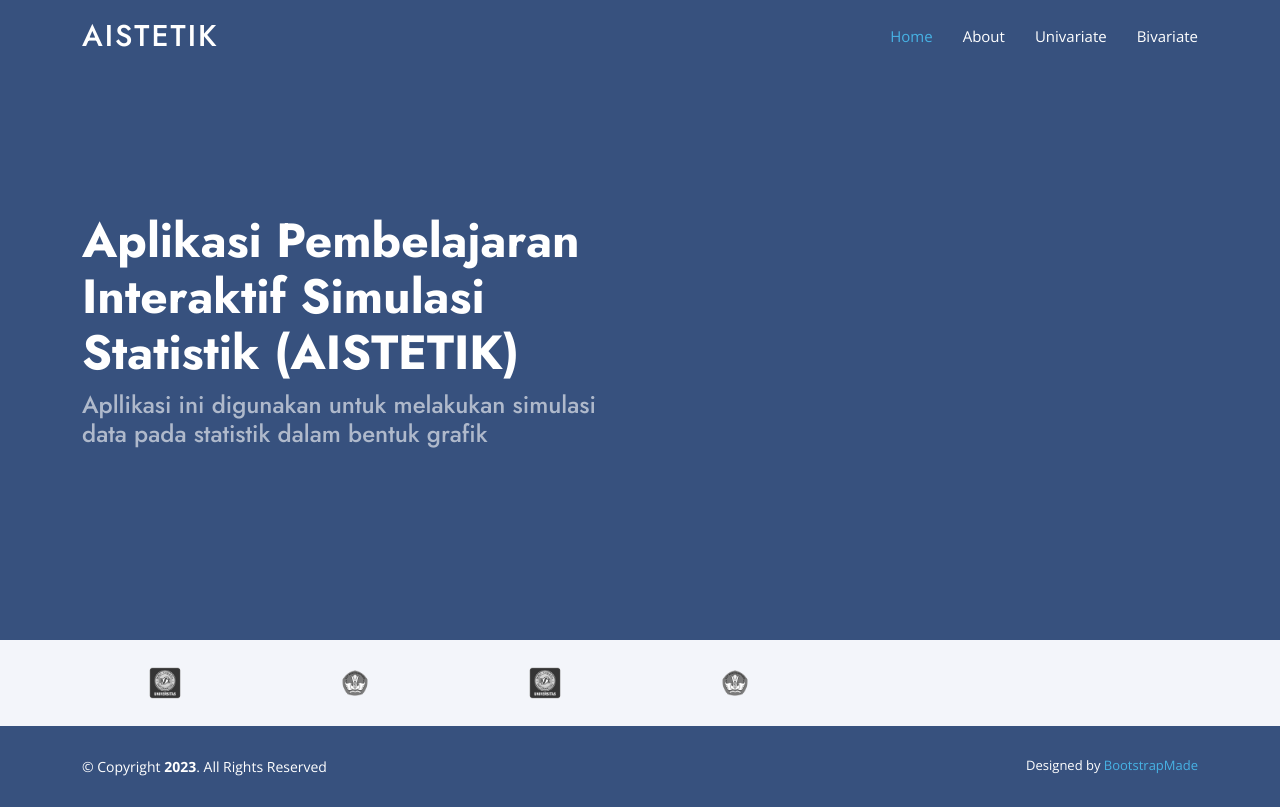
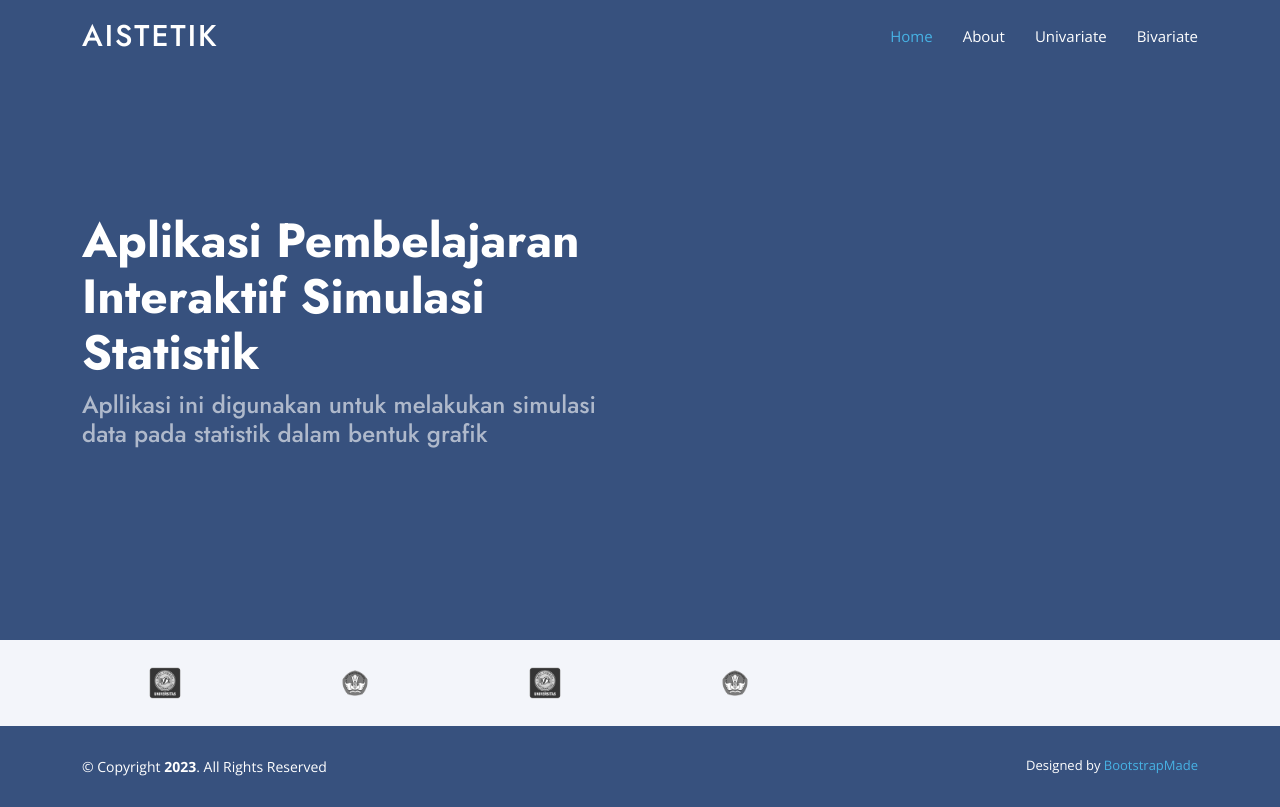
Before and after one commit to Saefulbahrisaja/hibah.github.io, a plain HTML site: page index.html in a window 1280 px wide. Drawn offline with nearby package versions, Linux system fonts and the light colour scheme.

Commit message:
update lagi

```diff
--- a/index.html
+++ b/index.html
@@ -67,7 +67,7 @@
     <div class="container">
       <div class="row">
         <div class="col-lg-6 d-flex flex-column justify-content-center pt-4 pt-lg-0 order-2 order-lg-1" data-aos="fade-up" data-aos-delay="200">
-          <h1>Aplikasi Pembelajaran Interaktif Simulasi Statistik (AISTETIK)</h1>
+          <h1>Aplikasi Pembelajaran Interaktif Simulasi Statistik</h1>
           <h2>Apllikasi ini digunakan untuk melakukan simulasi data pada statistik dalam bentuk grafik</h2>
 
         </div>
```
